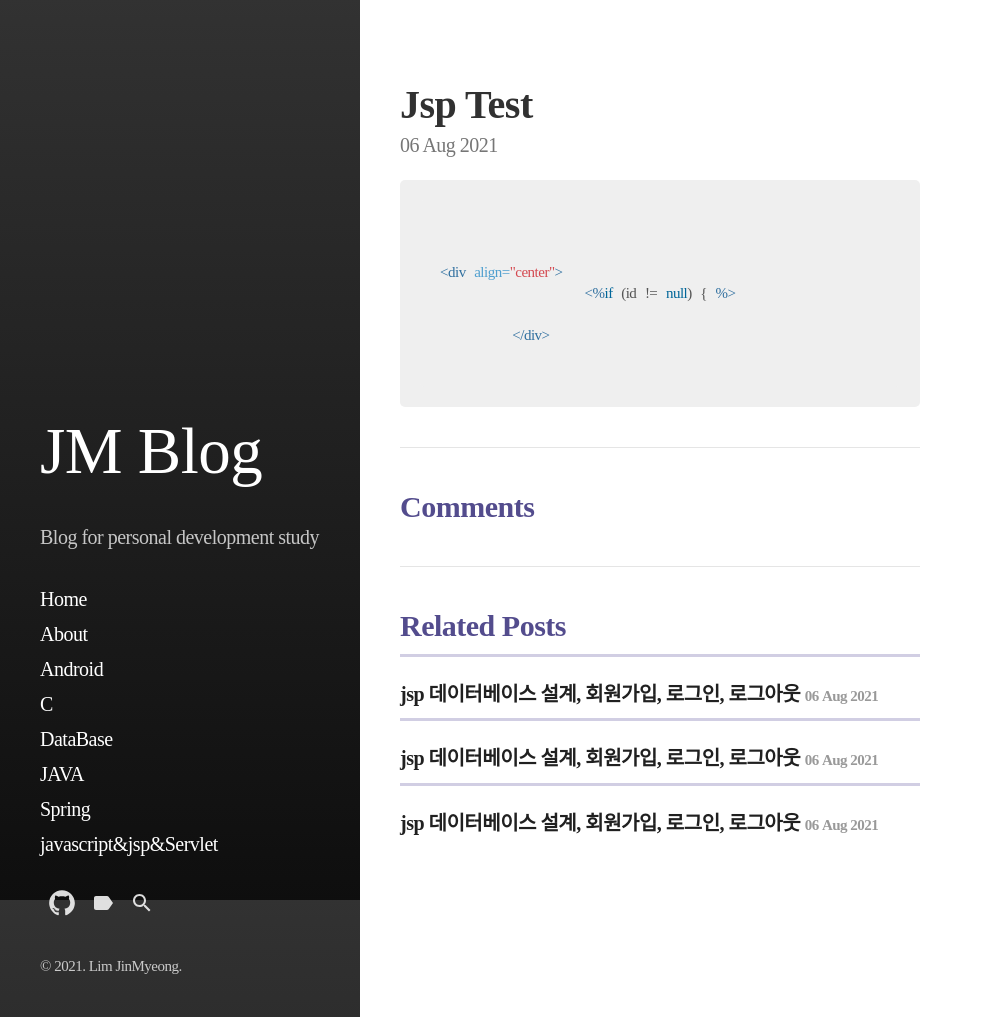
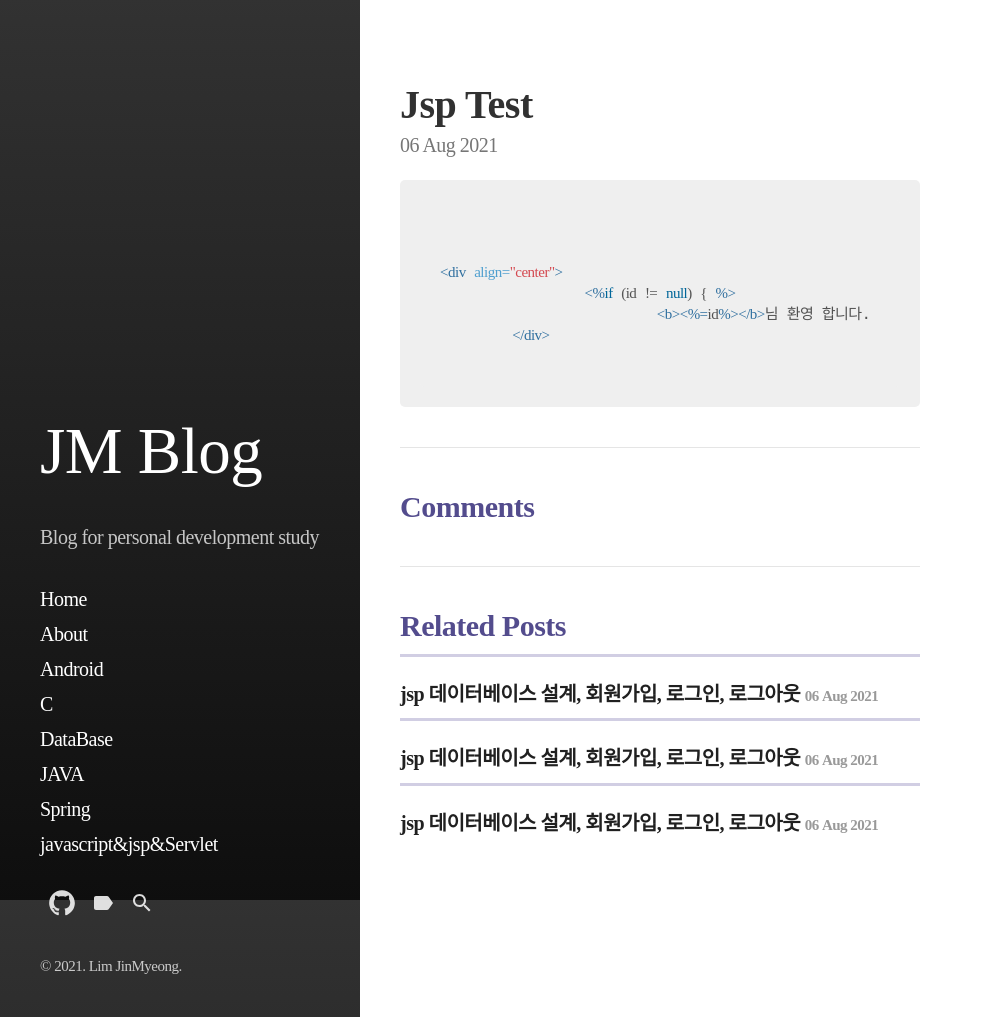
Before and after one commit to jm456789/jm456789.github.io, a Jekyll site: the page built from _posts/2021-08-06-jsp-test.md, in a window 1280 px wide and 1017 px high. Shown: the whole window, without its empty margins (0-983 px from the left). Built offline with Jekyll 4.4.1, drawn with Linux system fonts in a browser that asks for light colours; some web fonts are replaced; our own code applies the rules of GitHub Pages for plain Markdown files.

Commit message:
Update 2021-08-06-jsp-test.md

````diff
--- a/_posts/2021-08-06-jsp-test.md
+++ b/_posts/2021-08-06-jsp-test.md
@@ -3,7 +3,7 @@
 
 <div align="center">
 		<%if (id != null) { %>
-
+			<b><%=id%></b>님 환영 합니다.
 	</div>
 
 ```
````
